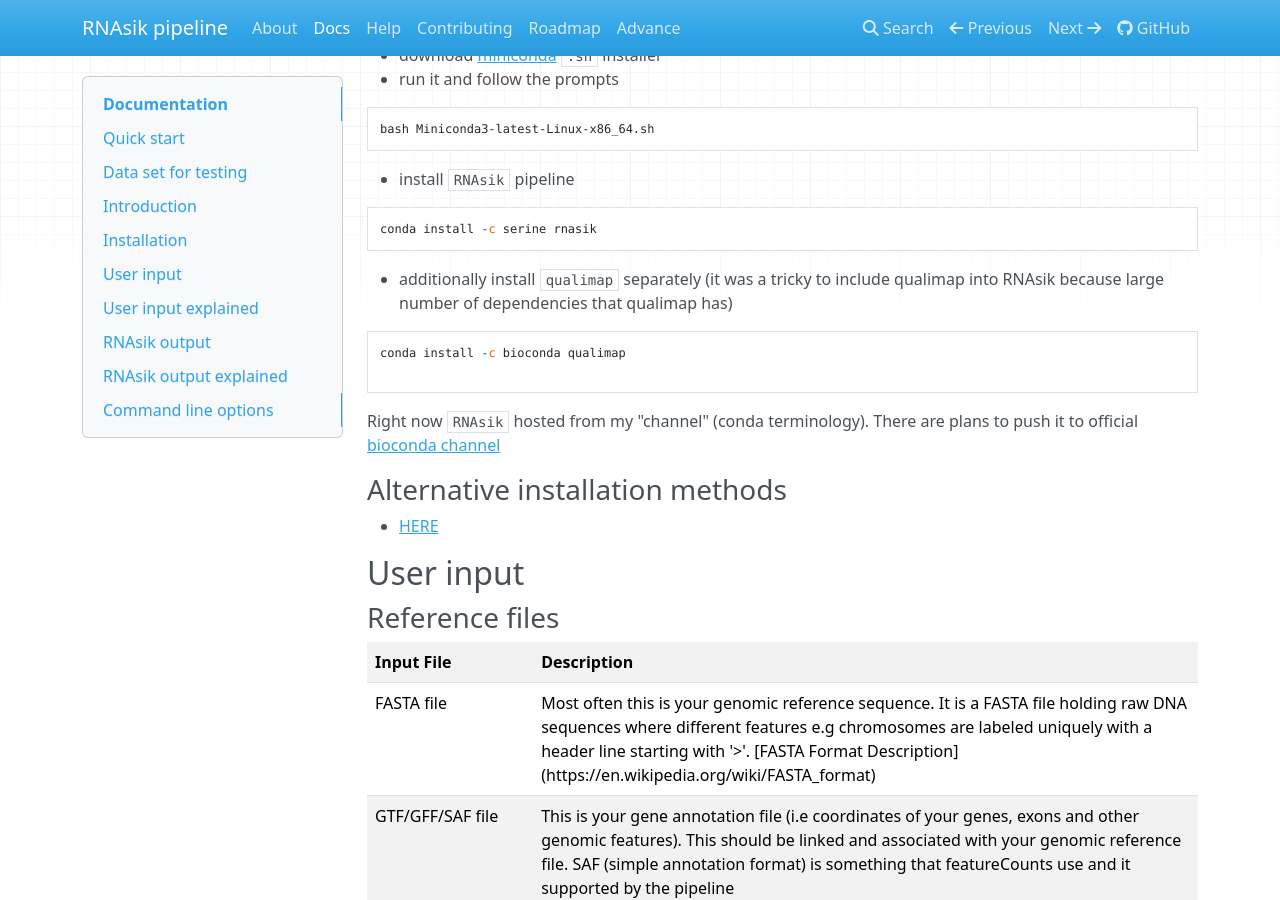
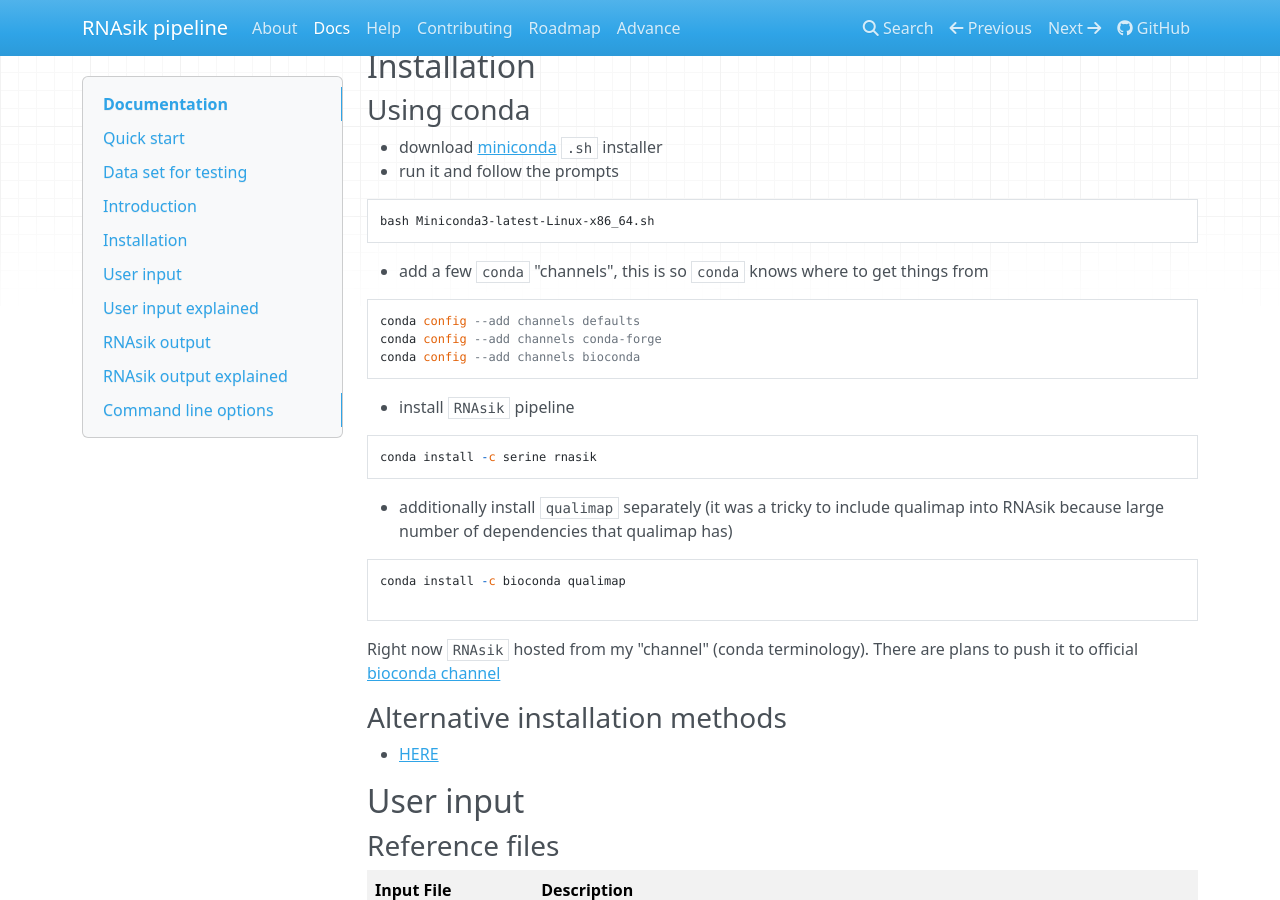
Before and after one commit to MonashBioinformaticsPlatform/RNAsik-pipe, an MkDocs documentation site: the page built from docs/docs.md, in a window 1280 px wide and 900 px high, scrolled down 2674 px. Built offline with MkDocs 1.6.1, drawn with Linux system fonts in a browser that asks for light colours; nearby versions of some CDN libraries; comment, search, counter and statistics services are not loaded; old or Windows-style settings are respelled for this version of MkDocs; some of the changed text lies outside the part shown.

Commit message:
updated docs, notes on adding conda channels

````diff
--- a/docs/docs.md
+++ b/docs/docs.md
@@ -7,8 +7,13 @@
 
 ### Install
 
+```
+conda config --add channels defaults
+conda config --add channels conda-forge
+conda config --add channels bioconda
 conda install -c serine rnasik
 conda install -c bioconda qualimap
+```
 
 ### Align raw reads
 
@@ -99,6 +104,14 @@ Alternatively as, hinted above, user can leverage of [RNAsik](https://github.com
 
 ```
 bash Miniconda3-latest-Linux-x86_64.sh
+```
+
+- add a few `conda` "channels", this is so `conda` knows where to get things from
+
+```
+conda config --add channels defaults
+conda config --add channels conda-forge
+conda config --add channels bioconda
 ```
 
 - install `RNAsik` pipeline
````
